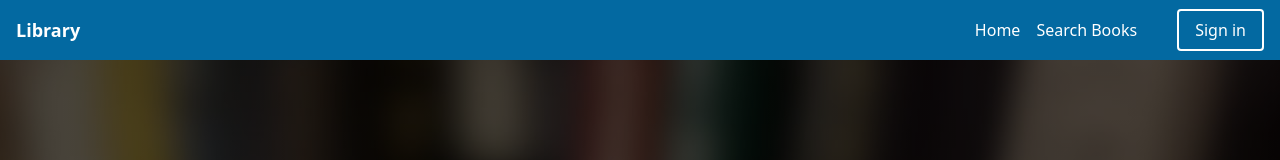
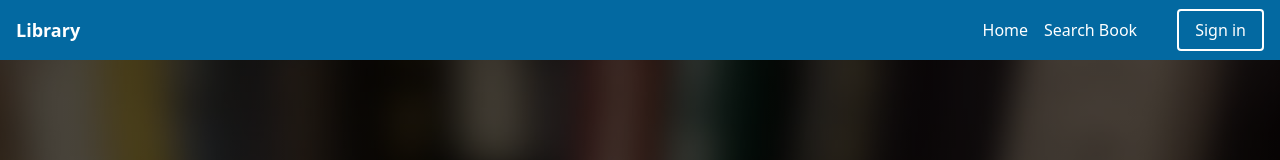
Before and after one commit to elodiedaumal/Library-fullstack-java-react-ts, a React (Create React App) app: page / in a window 1280 px wide. Shown: the top 160 px of the page. Built offline with nearby package versions, Linux system fonts and the light colour scheme.

Commit message:
updated navbar using the utils file with the navbar links

```diff
--- a/src/App.tsx
+++ b/src/App.tsx
@@ -1,5 +1,5 @@
 import Footer from "./layouts/Footer";
-import { Navbar } from "./layouts/Navbar";
+import Navbar from "./layouts/Navbar";
 import HomePage from "./pages/HomePage";
 
 function App() {
--- a/src/layouts/Navbar.tsx
+++ b/src/layouts/Navbar.tsx
@@ -1,6 +1,13 @@
 import { IoMenu } from "react-icons/io5";
+import { NavbarLinks } from "../utils";
 
-export const Navbar = () => {
+interface NavLink {
+   id: number;
+   name: string;
+   url: string;
+}
+
+const Navbar: React.FC = () => {
    return (
       <nav className='bg-sky-700 p-4'>
          <div className='flex items-center'>
@@ -11,18 +18,19 @@ export const Navbar = () => {
             >
                <IoMenu className='text-2xl' />
             </button>
+
             <div className='hidden md:flex md:items-center md:w-auto md:ml-auto'>
                <ul className='md:flex md:space-x-4'>
-                  <li>
-                     <a className='text-white hover:text-gray-300' href='#'>
-                        Home
-                     </a>
-                  </li>
-                  <li>
-                     <a className='text-white hover:text-gray-300' href='#'>
-                        Search Books
-                     </a>
-                  </li>
+                  {NavbarLinks.map((navlink: NavLink) => (
+                     <li className='' key={navlink.id}>
+                        <a
+                           href={navlink.url}
+                           className='text-white hover:text-gray-300'
+                        >
+                           {navlink.name}
+                        </a>
+                     </li>
+                  ))}
                </ul>
                <ul className='md:flex md:ml-10'>
                   <li>
@@ -40,3 +48,5 @@ export const Navbar = () => {
       </nav>
    );
 };
+
+export default Navbar;
```
